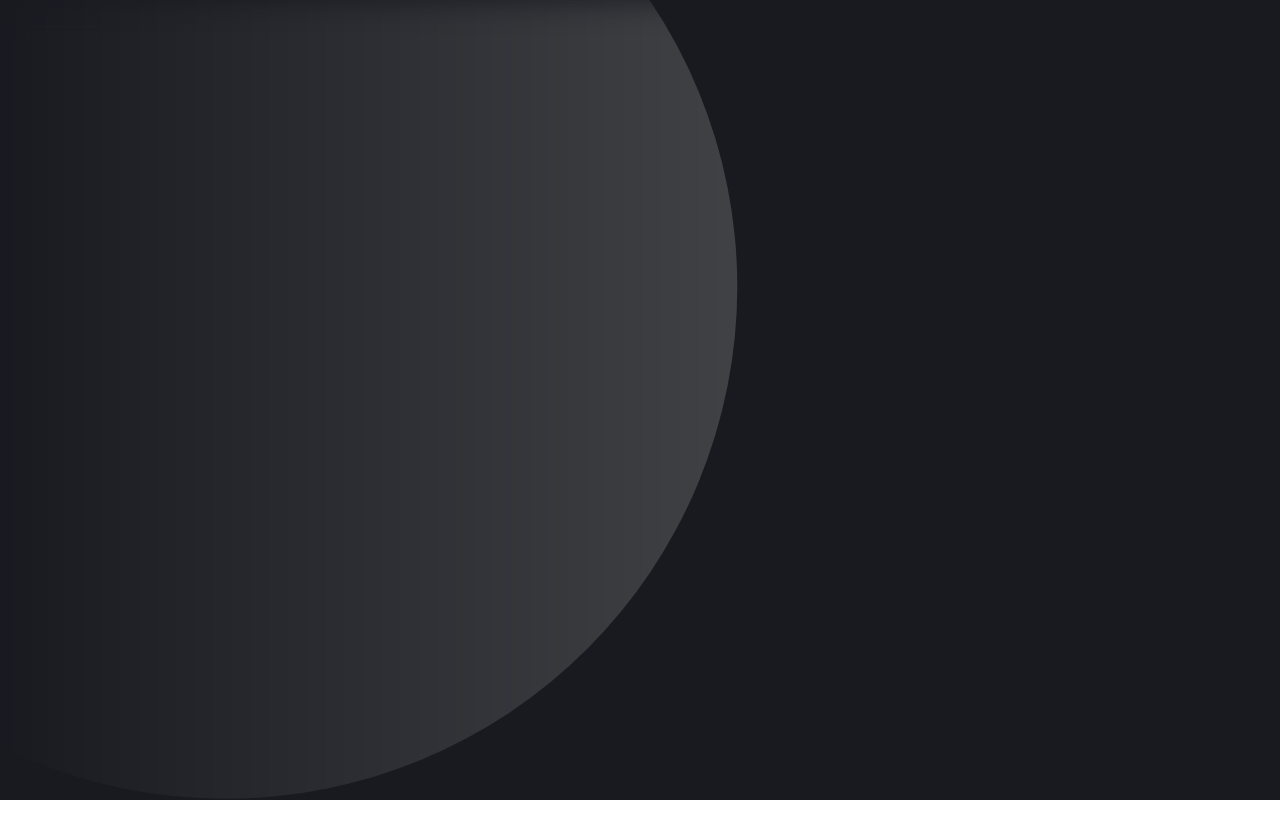
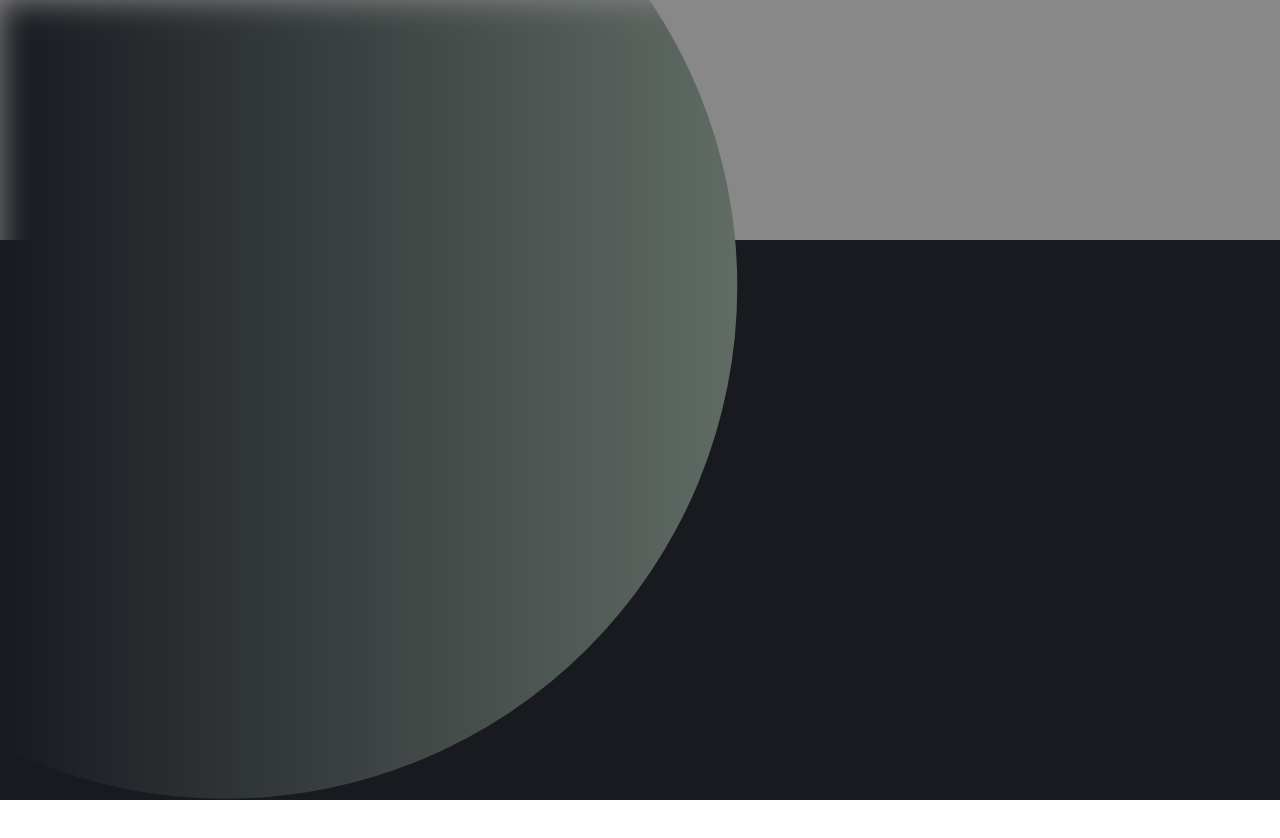
Before and after one commit to GavPri/behance-job-search, a React (Create React App) app: page / in a window 1280 px wide. Shown: the top 838 px of the page. Built offline with nearby package versions, Linux system fonts and the light colour scheme.

Commit message:
height, width, color for svg

```diff
--- a/src/pages/auth/GetStarted.js
+++ b/src/pages/auth/GetStarted.js
@@ -5,6 +5,8 @@ const GetStarted = () => {
   return (
     <div>
       <Blur />
+      {/* SVG jsx for job search */}
+      <div className="w-full h-[30vh] bg-charcoal"></div>
     </div>
   );
 };
--- a/src/pages/blur/Blur.js
+++ b/src/pages/blur/Blur.js
@@ -6,7 +6,7 @@ import React from "react";
 const Blur = () => {
   return (
     <div className="absolute top-0 left-0 bg-dark blur-clip blur-lg">
-      <div className="w-[80vw] aspect-square bg-gradient-to-r from-dark to-charcoal opacity-50"></div>
+      <div className="w-[80vw] aspect-square bg-gradient-to-r from-dark to-light-green opacity-50"></div>
     </div>
   );
 };
```
